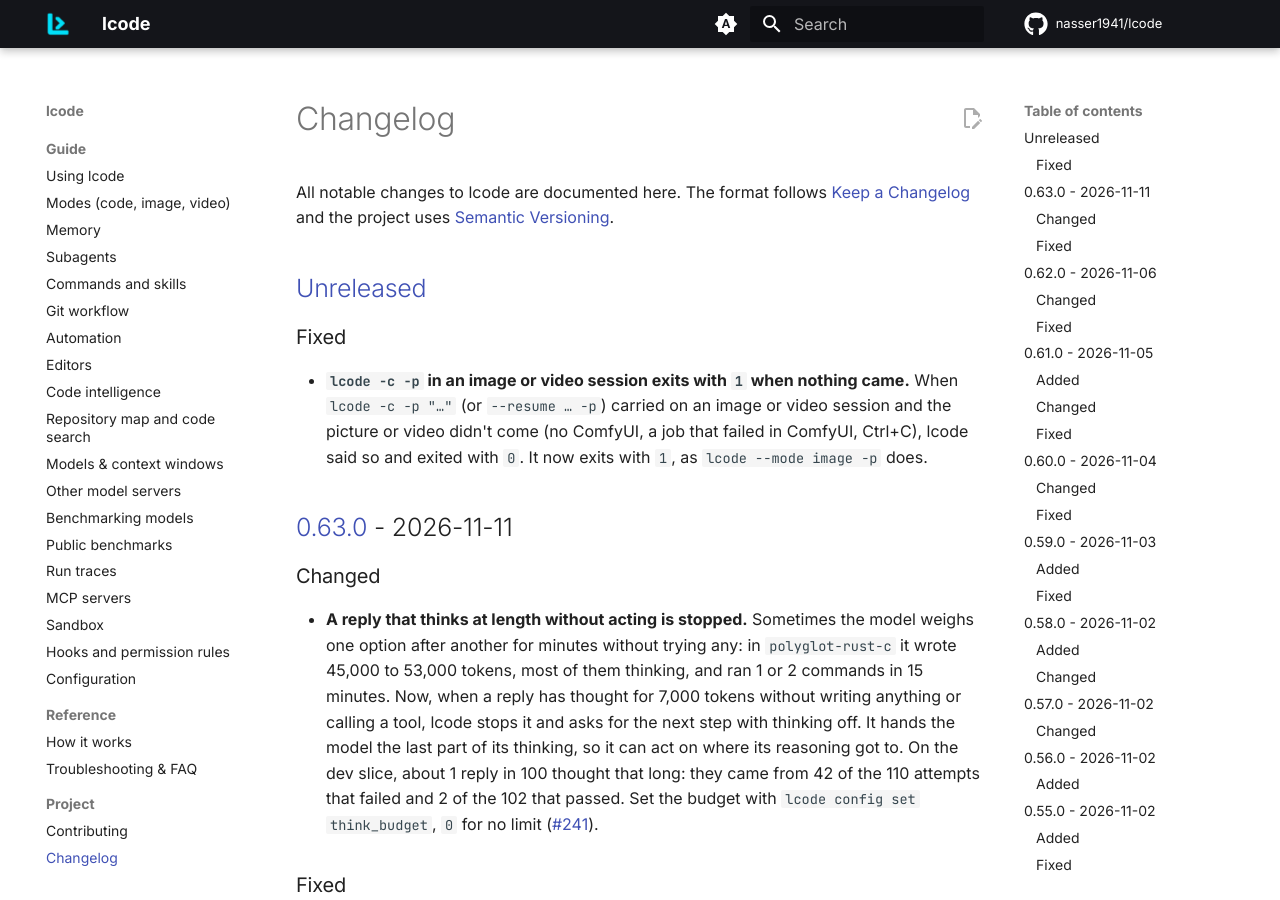
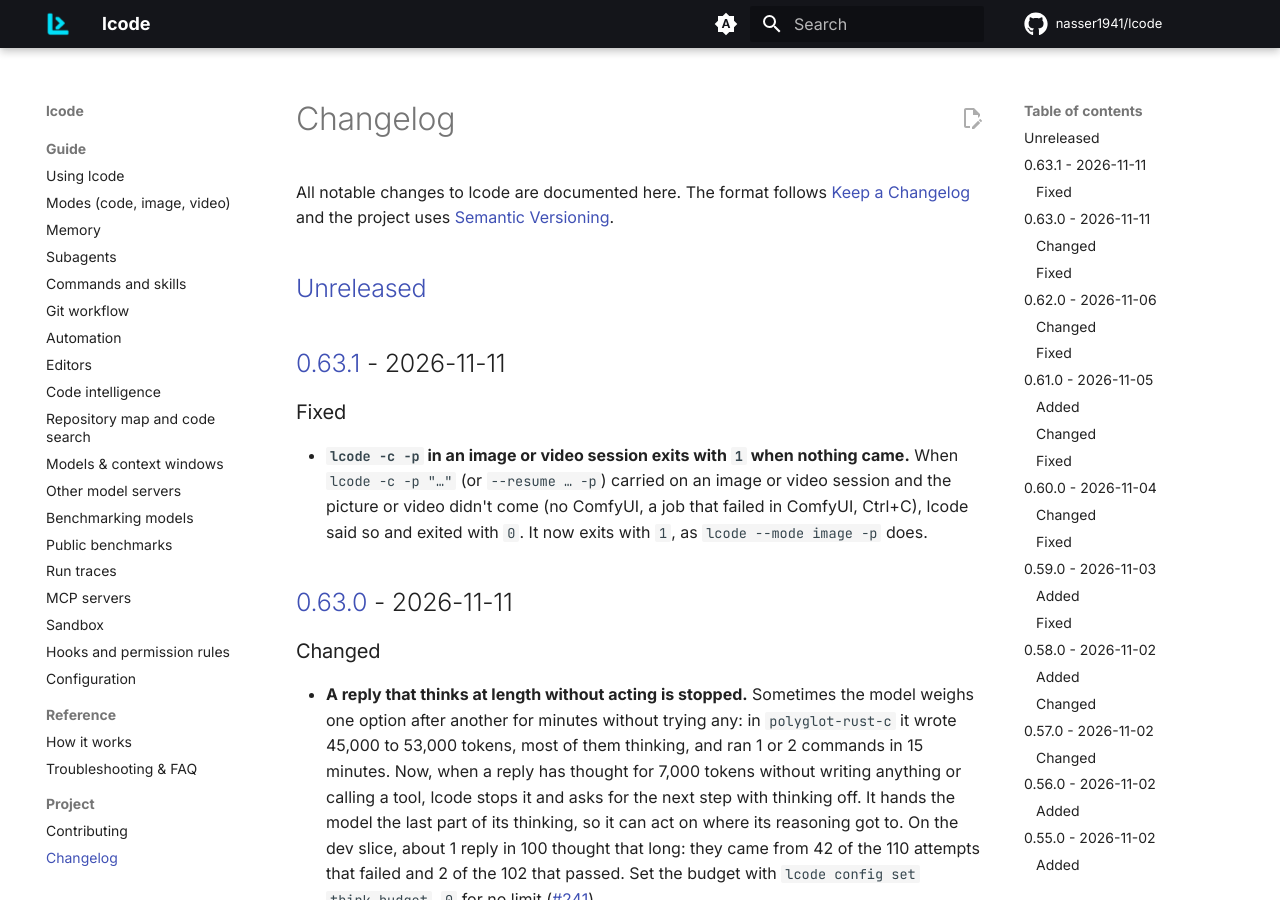
Before and after one commit to nasser1941/lcode, an MkDocs documentation site: the page built from docs/changelog.md, in a window 1280 px wide and 900 px high. Built offline with MkDocs 1.6.1 and Material for MkDocs 9.7.7, drawn with Linux system fonts in a browser that asks for light colours; comment, search, counter and statistics services are not loaded.

Commit message:
Release 0.63.1 (#270)
Co-authored-by: Naser Derakhshan <9349840+nasser1941@users.noreply.github.com>
Co-authored-by: Claude Opus 5.5 <noreply@anthropic.com>

```diff
--- a/CHANGELOG.md
+++ b/CHANGELOG.md
@@ -5,6 +5,8 @@ All notable changes to lcode are documented here. The format follows
 [Semantic Versioning](https://semver.org/).
 
 ## [Unreleased]
+
+## [0.63.1] - 2026-11-11
 
 ### Fixed
 
@@ -1426,7 +1428,8 @@ First public release.
 - `AGENTS.md` project instructions and `/init` to generate them.
 - One-line installer for Linux and macOS.
 
-[Unreleased]: https://github.com/nasser1941/lcode/compare/v0.63.0...HEAD
+[Unreleased]: https://github.com/nasser1941/lcode/compare/v0.63.1...HEAD
+[0.63.1]: https://github.com/nasser1941/lcode/compare/v0.63.0...v0.63.1
 [0.63.0]: https://github.com/nasser1941/lcode/compare/v0.62.0...v0.63.0
 [0.62.0]: https://github.com/nasser1941/lcode/compare/v0.61.0...v0.62.0
 [0.61.0]: https://github.com/nasser1941/lcode/compare/v0.60.0...v0.61.0
--- a/src/lcode/__init__.py
+++ b/src/lcode/__init__.py
@@ -3,7 +3,7 @@
 From a program: `from lcode import Session` (see lcode.api).
 """
 
-__version__ = "0.63.0"
+__version__ = "0.63.1"
 
 API = ("Session", "Result", "Options", "SetupError")
 
```
Also changed, not shown: docs/quickstart.md (+1 -1 lines).
